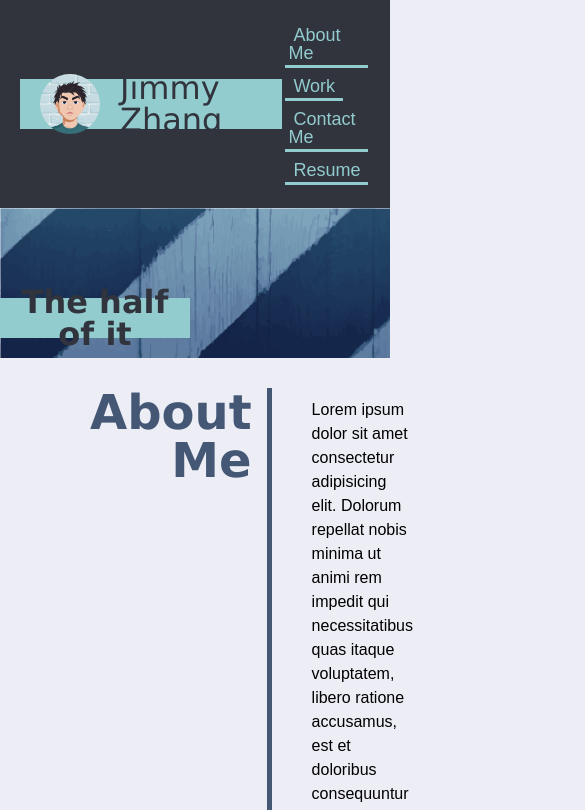
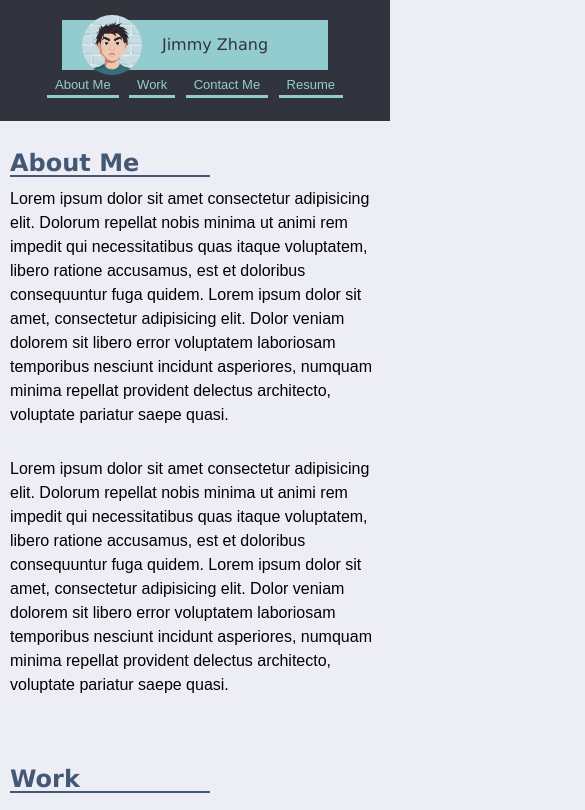
Before and after one commit to jizhang80/bootcamp-jz-module2, a plain HTML site: page index.html in a window 390 px wide. Shown: the top 810 px of the page, 585 px wide, since content can reach past the window. Drawn offline with Linux system fonts and the light colour scheme.

Commit message:
responsive

```diff
--- a/assets/css/style.css
+++ b/assets/css/style.css
@@ -9,6 +9,7 @@
 
 body {
     max-width: 1900px;
+    min-width: 375px;
 }
 
 /* header and nav bar*/
@@ -75,7 +76,7 @@ header {
     padding: 20px;
     height: 30px;
     width: 300px;
-    margin-right:200px;
+    margin-right:150px;
     margin-bottom: 20px;
     display: flex;
     align-items: center;
@@ -103,6 +104,7 @@ body {
 }
 
 .section-title {
+    flex-basis: 20%;
     border-right: 5px solid var(--main-text-color);
     padding-right: 15px;
     margin-right: 30px;
@@ -115,7 +117,8 @@ body {
 }
 
 .section-content {
-    width: 90%;
+    flex-basis: 80%;
+    /* width: 90%; */
     margin: 10px
 }
 
@@ -185,7 +188,7 @@ body {
 
 
 .contact-info {
-    display: flex;
+    display: flex
 }
 
 .contact-info span {
@@ -200,3 +203,80 @@ body {
     font-size: large;
     color: var(--main-text-color);
 }
+
+/*
+responsive layout
+when width > 1190, show the default layout
+when 900 < width < 1190, change the "contact me" part layout
+*/
+
+@media screen and (max-width: 1190px) {
+    /* change "contact me" links layout */
+    .contact-info span {
+        padding:2px;
+        border-bottom: none;
+        margin: 2px;
+        border-right: 1px solid var(--main-text-color);
+    }
+
+    .contact-info a {
+        font-size:medium;
+    }
+
+    /* change the title size, and ratio of title and content */
+    .section-title {
+        font-size: x-large;
+        flex-basis: 15%;
+    }
+
+    .section-content {
+        flex-basis: 85%;
+    }
+}
+
+/* when width < 900, change everything layout */
+
+@media screen and (max-width: 900px) {
+    .subtitle-bg { /* sub-title area no display */
+        display: none;
+    }
+
+    .left-right-layout { /* change title and content to vertical */
+        flex-direction: column;
+    }
+
+    header { /* change header to vertical layout */
+        flex-direction: column;
+    }
+
+    .section-title { /* change title size and location */
+        border-bottom: 2px solid var(--main-text-color);
+        border-right: none;
+        padding-right: 0px;
+        margin-right: 0px;
+        margin-left:10px;
+        font-size: x-large;
+        text-align: left;
+    }
+
+    .nav-link {
+        font-size: small;
+    }
+
+    .authorName {
+        font-size: 100%;
+    }
+
+
+}
+
+@media screen and (max-width: 450px) {
+    /* works content flex column*/
+    .work-content {
+        flex-direction: column;
+    }
+
+    .contact-info a {
+        font-size:small;
+    }
+}
```
